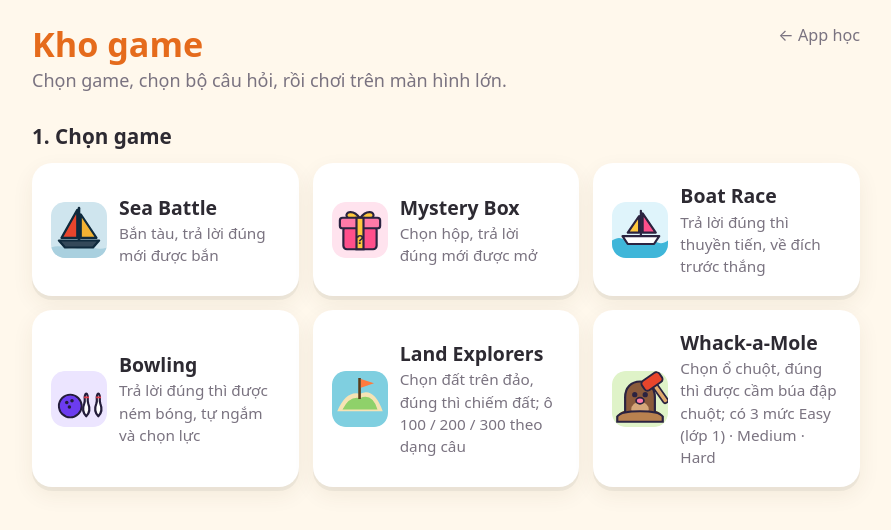
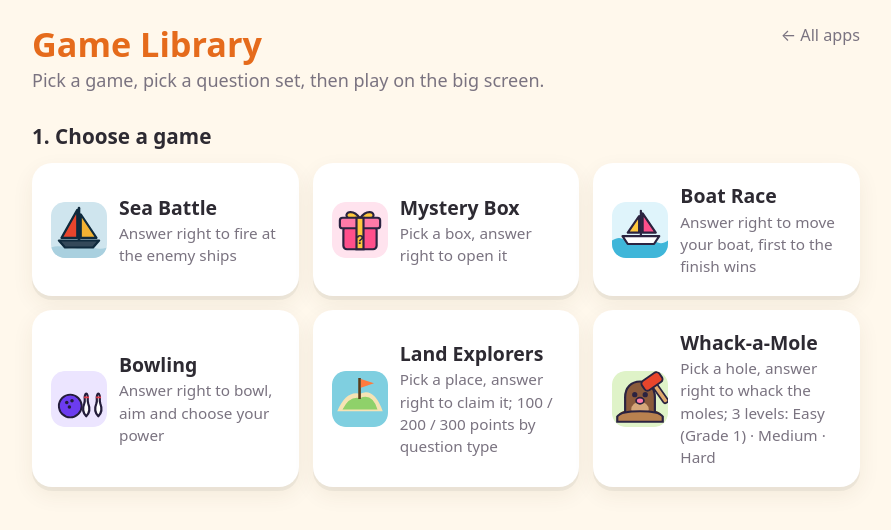
Before and after one commit to frioscrt/msclair, a plain HTML site: page games/index.html in a window 1280 px wide. Shown: the whole page, without its empty margins (194-1085 px from the left). Drawn offline with Linux system fonts and the light colour scheme.

Commit message:
Trang kho game toàn tiếng Anh
Co-Authored-By: Claude Opus 5.5 <noreply@anthropic.com>
Claude-Session: https://claude.ai/code/session_01PVSQCwSdDLMSHiuMKSNaQC

```diff
--- a/games/index.html
+++ b/games/index.html
@@ -1,9 +1,9 @@
 <!doctype html>
-<html lang="vi">
+<html lang="en">
 <head>
 <meta charset="utf-8">
 <meta name="viewport" content="width=device-width, initial-scale=1, viewport-fit=cover">
-<title>Chơi mà học</title>
+<title>Game Library</title>
 <link rel="icon" href="icon.svg" type="image/svg+xml">
 <link rel="manifest" href="manifest.webmanifest">
 <link rel="apple-touch-icon" href="icons/icon-180.png">
@@ -120,8 +120,8 @@ dialog textarea { width: 100%; min-height: 160px; font: 13px/1.4 ui-monospace, M
 <body>
 <main>
   <div class="top">
-    <div><h1>Kho game</h1><p>Chọn game, chọn bộ câu hỏi, rồi chơi trên màn hình lớn.</p></div>
-    <a class="back" href="../">← App học</a>
+    <div><h1>Game Library</h1><p>Pick a game, pick a question set, then play on the big screen.</p></div>
+    <a class="back" href="../">← All apps</a>
   </div>
   <!-- Mục Duyệt + Chìa khoá ẩn từ 26/11 (Claude tự duyệt). Mở lại bằng link có đuôi #duyet -->
   <nav id="mainNav" hidden>
@@ -132,10 +132,10 @@ dialog textarea { width: 100%; min-height: 160px; font: 13px/1.4 ui-monospace, M
 
   <!-- CHƠI -->
   <section id="tab-play">
-    <h2>1. Chọn game</h2>
+    <h2>1. Choose a game</h2>
     <div class="games" id="games"></div>
     <div id="pickSet" hidden>
-      <h2>2. Chọn bộ câu hỏi</h2>
+      <h2>2. Choose a question set</h2>
       <div class="filters" data-filters></div>
       <div class="rows" id="setRows"></div>
     </div>
@@ -226,31 +226,31 @@ const ls = {
 /* ---------- Game trong kho ---------- */
 // builtin: bộ câu hỏi có sẵn trong code của game (không nằm ở games/bo/)
 const GAMES = [
-  { id: "sea", name: "Sea Battle", note: "Bắn tàu, trả lời đúng mới được bắn", icon: "../sea-battle/icon.svg", url: (id) => "../sea-battle/#bo=" + encodeURIComponent(id),
+  { id: "sea", name: "Sea Battle", note: "Answer right to fire at the enemy ships", icon: "../sea-battle/icon.svg", url: (id) => "../sea-battle/#bo=" + encodeURIComponent(id),
     builtin: [
-      { title: "Triangles · Grade 5", note: "Tam giác lớp 5, câu tự sinh có hình", url: "../sea-battle/#triangles" },
-      { title: "Angles · Grade 3", note: "Góc lớp 3, có hình góc và đồng hồ", url: "../sea-battle/#angles" },
-      { title: "My questions", note: "Câu cô tự gõ trong game (chỉ lưu trên máy đó)", url: "../sea-battle/#custom" },
+      { title: "Triangles · Grade 5", note: "Grade 5 triangles, auto-made questions with pictures", url: "../sea-battle/#triangles" },
+      { title: "Angles · Grade 3", note: "Grade 3 angles, with angle and clock pictures", url: "../sea-battle/#angles" },
+      { title: "My questions", note: "Questions you type in the game (saved on that device only)", url: "../sea-battle/#custom" },
     ] },
-  { id: "box", name: "Mystery Box", note: "Chọn hộp, trả lời đúng mới được mở", icon: "mystery-box/icon.svg", url: (id) => "mystery-box/#bo=" + encodeURIComponent(id),
+  { id: "box", name: "Mystery Box", note: "Pick a box, answer right to open it", icon: "mystery-box/icon.svg", url: (id) => "mystery-box/#bo=" + encodeURIComponent(id),
     builtin: [
-      { title: "My questions", note: "Câu cô tự gõ trong game (chỉ lưu trên máy đó)", url: "mystery-box/#custom" },
+      { title: "My questions", note: "Questions you type in the game (saved on that device only)", url: "mystery-box/#custom" },
     ] },
-  { id: "boat", name: "Boat Race", note: "Trả lời đúng thì thuyền tiến, về đích trước thắng", icon: "boat-race/icon.svg", url: (id) => "boat-race/#bo=" + encodeURIComponent(id),
+  { id: "boat", name: "Boat Race", note: "Answer right to move your boat, first to the finish wins", icon: "boat-race/icon.svg", url: (id) => "boat-race/#bo=" + encodeURIComponent(id),
     builtin: [
-      { title: "My questions", note: "Câu cô tự gõ trong game (chỉ lưu trên máy đó)", url: "boat-race/#custom" },
+      { title: "My questions", note: "Questions you type in the game (saved on that device only)", url: "boat-race/#custom" },
     ] },
-  { id: "bowl", name: "Bowling", note: "Trả lời đúng thì được ném bóng, tự ngắm và chọn lực", icon: "bowling/icon.svg", url: (id) => "bowling/#bo=" + encodeURIComponent(id),
+  { id: "bowl", name: "Bowling", note: "Answer right to bowl, aim and choose your power", icon: "bowling/icon.svg", url: (id) => "bowling/#bo=" + encodeURIComponent(id),
     builtin: [
-      { title: "My questions", note: "Câu cô tự gõ trong game (chỉ lưu trên máy đó)", url: "bowling/#custom" },
+      { title: "My questions", note: "Questions you type in the game (saved on that device only)", url: "bowling/#custom" },
     ] },
-  { id: "land", name: "Land Explorers", note: "Chọn đất trên đảo, đúng thì chiếm đất; ô 100 / 200 / 300 theo dạng câu", icon: "land-explorers/icon.svg", url: (id) => "land-explorers/#bo=" + encodeURIComponent(id),
+  { id: "land", name: "Land Explorers", note: "Pick a place, answer right to claim it; 100 / 200 / 300 points by question type", icon: "land-explorers/icon.svg", url: (id) => "land-explorers/#bo=" + encodeURIComponent(id),
     builtin: [
-      { title: "Area & Length Units · Grade 5", note: "Đơn vị đo lớp 5 (m², ha, acre, km², km), câu tự sinh có hình", url: "land-explorers/#units" },
+      { title: "Area & Length Units · Grade 5", note: "Grade 5 units (m², ha, acre, km², km), auto-made questions with pictures", url: "land-explorers/#units" },
     ] },
-  { id: "mole", name: "Whack-a-Mole", note: "Chọn ổ chuột, đúng thì được cầm búa đập chuột; có 3 mức Easy (lớp 1) · Medium · Hard", icon: "whack-a-mole/icon.svg", url: (id) => "whack-a-mole/#bo=" + encodeURIComponent(id),
+  { id: "mole", name: "Whack-a-Mole", note: "Pick a hole, answer right to whack the moles; 3 levels: Easy (Grade 1) · Medium · Hard", icon: "whack-a-mole/icon.svg", url: (id) => "whack-a-mole/#bo=" + encodeURIComponent(id),
     builtin: [
-      { title: "My questions", note: "Câu cô tự gõ trong game (chỉ lưu trên máy đó)", url: "whack-a-mole/#custom" },
+      { title: "My questions", note: "Questions you type in the game (saved on that device only)", url: "whack-a-mole/#custom" },
     ] },
 ];
 
@@ -278,13 +278,13 @@ async function loadSet(id) {
 
 async function refresh() {
   try { sets = mergeRecent(await KHO.list({ all: true })); }
-  catch (e) { sets = []; $("setRows").innerHTML = $("pendingRows").innerHTML = `<p class="err">Không tải được danh sách bộ câu hỏi. Kiểm tra mạng rồi tải lại trang.</p>`; }
+  catch (e) { sets = []; $("setRows").innerHTML = $("pendingRows").innerHTML = `<p class="err">Can't load the question sets. Check the internet, then reload the page.</p>`; }
   const n = sets.filter((s) => s.status === "pending").length;
   $("pendingBadge").hidden = !n; $("pendingBadge").textContent = n;
   renderGames(); renderReviewList();
 }
 const fmtDate = (iso) => { if (!iso) return ""; const d = new Date(iso); return isNaN(d) ? "" : d.toLocaleDateString("vi-VN"); };
-const shortLine = (s) => s.n ? s.n + " câu" : ""; // tiêu đề nhóm đã ghi chương trình, môn, lớp
+const shortLine = (s) => s.n ? s.n + " questions" : ""; // tiêu đề nhóm đã ghi chương trình, môn, lớp
 const setLine = (s) => [s.subject, s.grade ? "lớp " + s.grade : "", s.book, s.n ? s.n + " câu" : ""].filter(Boolean).join(" · ");
 
 /* ---------- Lọc + tìm bộ câu hỏi (dùng chung cho mục Chơi và Duyệt) ---------- */
@@ -312,7 +312,7 @@ function renderFilters() {
     (grades.length > 1 ? `<div class="chips">${chip("grade", "", "All grades")}${grades.map((g) => chip("grade", g, "Grade " + g)).join("")}</div>` : "");
   // Ô tìm tạo một lần rồi giữ nguyên, để bộ gõ tiếng Việt không bị ngắt khi đang gõ
   document.querySelectorAll("[data-filters]").forEach((box) => {
-    if (!box.firstElementChild) box.innerHTML = `<div data-chips></div><input type="search" data-q placeholder="Tìm tên bộ, ví dụ: unit 5, colours, shapes…" aria-label="Tìm bộ câu hỏi">`;
+    if (!box.firstElementChild) box.innerHTML = `<div data-chips></div><input type="search" data-q placeholder="Search sets, e.g. unit 5, colours, shapes…" aria-label="Search question sets">`;
     box.querySelector("[data-chips]").innerHTML = html;
     const inp = box.querySelector("[data-q]"); if (inp.value !== flt.q) inp.value = flt.q;
   });
@@ -323,7 +323,7 @@ document.addEventListener("input", (e) => { if (e.target.matches("[data-q]")) se
 // Danh sách chia nhóm theo Môn · Lớp, mỗi nhóm có tiêu đề
 const groupedRows = (list, row) => KHO.groupSets(list).map((g, i, all) => (i === 0 || all[i - 1].prog !== g.prog ? `<div class="prog">${esc(g.prog)}</div>` : "") +
   `<div class="grp">${esc(g.label)} <small>(${g.sets.length})</small></div>` + g.sets.map(row).join("")).join("");
-const noMatch = `<div class="empty">Không có bộ nào khớp. Bấm "All subjects" / "All books" hoặc xoá chữ trong ô tìm.</div>`;
+const noMatch = `<div class="empty">No sets match. Tap "All subjects" / "All books" or clear the search box.</div>`;
 const filtering = () => !!(flt.subj || flt.prog || flt.grade || flt.q.trim());
 
 function renderGames() {
@@ -336,9 +336,9 @@ function renderGames() {
   const builtin = (g.builtin || []).filter((b) => !flt.subj && !flt.prog && !flt.grade && fold(b.title + " " + b.note).includes(fold(flt.q.trim())));
   renderFilters();
   $("setRows").innerHTML =
-    (builtin.length ? `<div class="grp">Có sẵn trong game</div>` + builtin.map((b) => `<div class="row"><div class="grow"><b><span class="tag builtin">có sẵn</span>${esc(b.title)}</b><small>${esc(b.note)}</small></div><a class="btn alt" href="${b.url}">Chơi</a></div>`).join("") : "") +
-    groupedRows(lib, (s) => `<div class="row"><div class="grow"><b>${esc(s.title)}</b><small>${esc(shortLine(s))}</small></div><a class="btn" href="${g.url(s.id)}">Chơi</a></div>`) +
-    (!all.length ? `<div class="empty">Kho chưa có bộ câu hỏi nào.</div>` : !lib.length && !builtin.length ? noMatch : "");
+    (builtin.length ? `<div class="grp">Built into the game</div>` + builtin.map((b) => `<div class="row"><div class="grow"><b><span class="tag builtin">built-in</span>${esc(b.title)}</b><small>${esc(b.note)}</small></div><a class="btn alt" href="${b.url}">Play</a></div>`).join("") : "") +
+    groupedRows(lib, (s) => `<div class="row"><div class="grow"><b>${esc(s.title)}</b><small>${esc(shortLine(s))}</small></div><a class="btn" href="${g.url(s.id)}">Play</a></div>`) +
+    (!all.length ? `<div class="empty">No question sets yet.</div>` : !lib.length && !builtin.length ? noMatch : "");
 }
 $("games").onclick = (e) => { const b = e.target.closest(".game"); if (!b || b.disabled) return; game = b.dataset.g; renderGames(); $("pickSet").scrollIntoView({ behavior: "smooth", block: "nearest" }); };
 
--- a/games/sw.js
+++ b/games/sw.js
@@ -1,6 +1,6 @@
 // Cho trang kho mở được cả khi mất mạng.
 // Có mạng: lấy bản mới nhất rồi cất. Mất mạng: dùng bản đã cất.
-const CACHE = 'games-v16';
+const CACHE = 'games-v17';
 const FILES = ['./', './index.html', './kho.js', './icon.svg', './manifest.webmanifest', './icons/icon-180.png', './icons/icon-192.png', './icons/icon-512.png', './mystery-box/', './mystery-box/index.html', './mystery-box/icon.svg', './boat-race/', './boat-race/index.html', './boat-race/icon.svg', './bowling/', './bowling/index.html', './bowling/icon.svg', './land-explorers/', './land-explorers/index.html', './land-explorers/icon.svg', './whack-a-mole/', './whack-a-mole/index.html', './whack-a-mole/icon.svg'];
 
 self.addEventListener('install', (e) => {
```
Also changed, not shown: index.html (+1 -1 lines), games/manifest.webmanifest.
